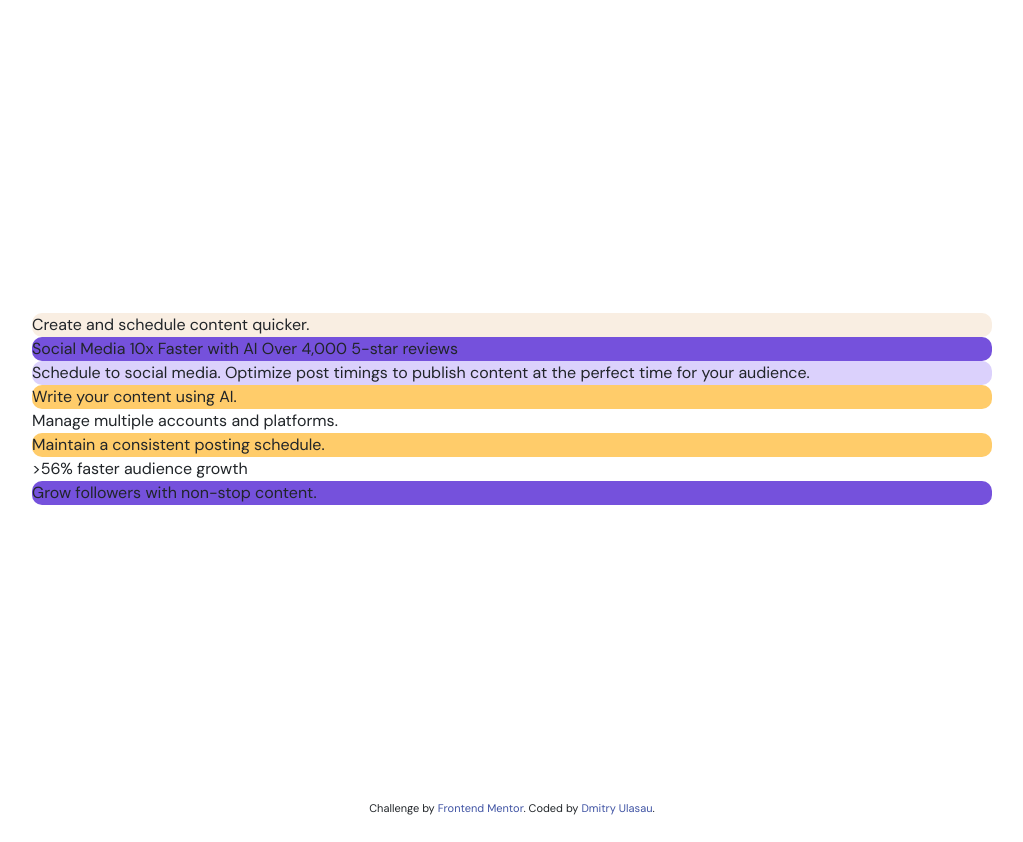
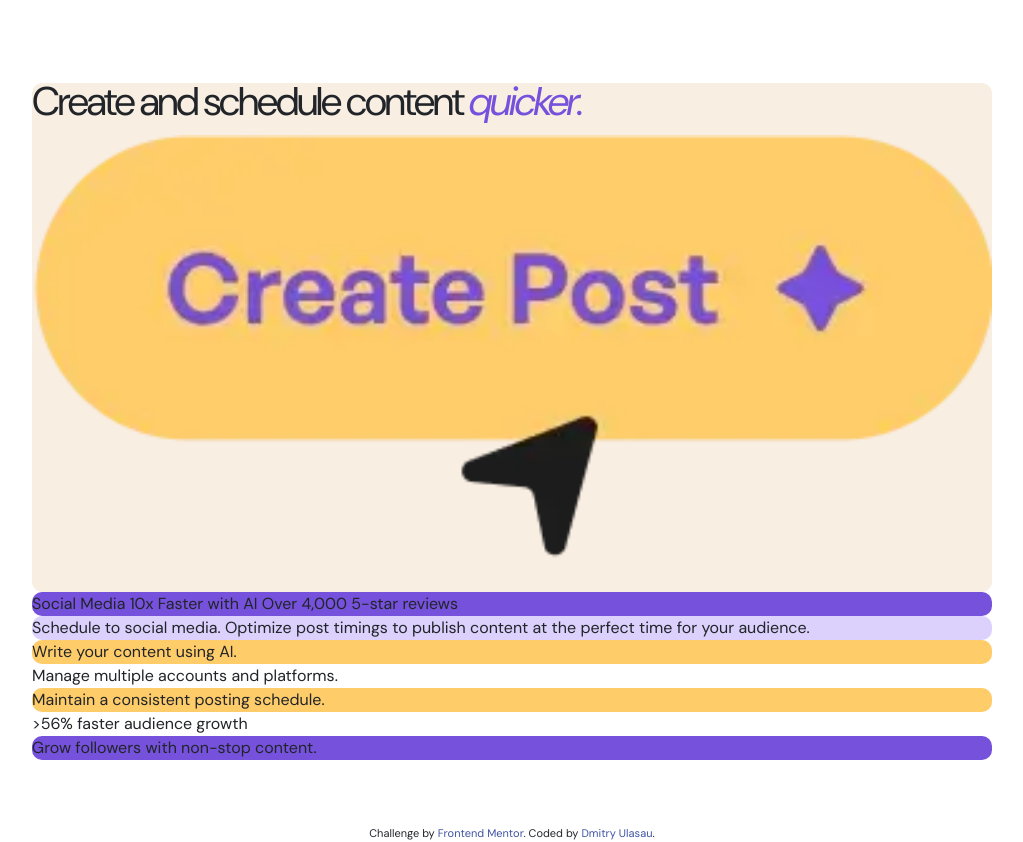
Before and after one commit to dmitryulasau/sba3-bento-grid-main, a plain HTML site: page index.html in a window 1280 px wide. Shown: the whole page, without its empty margins (128-1151 px from the left). Before the commit the page ends 817 px from the top, so only its background shows below. Drawn offline with nearby package versions, Linux system fonts and the light colour scheme; files whose address does not match are found by name.

Commit message:
add card 1 style

```diff
--- a/index.html
+++ b/index.html
@@ -52,8 +52,14 @@
         <div
           class="g-col-1 md:g-col-1 sm:g-col-1 grid__item grid__item--card-1"
         >
-          <div class="card card--yellow-100 card--card-1">
-            Create and schedule content quicker.
+          <div
+            class="card card--yellow-100 card--card-1 d-flex flex-column justify-content-center gap-7 p-9"
+          >
+            <p class="card-text">
+              Create and schedule content
+              <span class="text-italic">quicker.</span>
+            </p>
+            <img src="./assets/images/illustration-create-post.webp" alt="" />
           </div>
         </div>
         <!-- 2 -->
--- a/styles/card.css
+++ b/styles/card.css
@@ -24,6 +24,15 @@
 
 /* 1 */
 .card--card-1 {
+  font-size: 2.5rem;
+  line-height: 90%;
+  letter-spacing: -2px;
+}
+
+.text-italic {
+  font-family: "DM Sans Italic", sans-serif;
+  font-style: italic;
+  color: var(--purple-500);
 }
 /* 2 */
 .card--card-2 {
--- a/styles/grid-layout.css
+++ b/styles/grid-layout.css
@@ -6,7 +6,6 @@
   width: 100%;
   gap: 2rem;
   max-width: 1120px;
-  width: 100%;
 }
 
 .grid__item {
```
